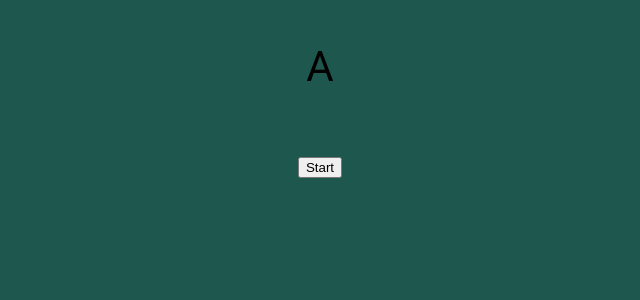
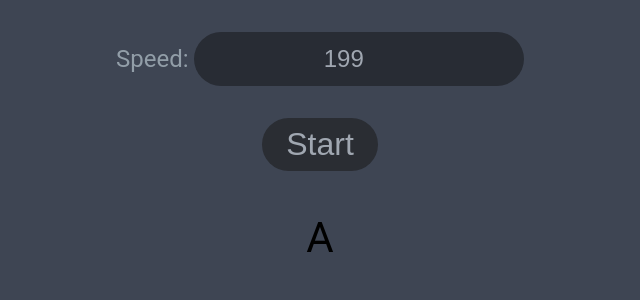
Before and after one commit to Qarls/letter-picker, a React (Create React App) app: page / in a window 1280 px wide. Shown: the top 300 px of the page, without its empty margins (320-960 px from the left). Built offline with nearby package versions, Linux system fonts and the light colour scheme.

Commit message:
add basic functionality and speed selection

```diff
--- a/src/App.css
+++ b/src/App.css
@@ -1,5 +1,25 @@
 .App {
   text-align: center;
+}
+
+label {
+  font-size: 1.5rem;
+  color: rgb(146, 158, 168);
+  align-self: center;
+}
+input {
+  background-color: #282c34;
+  border-radius: 2.5rem;
+  border: none;
+  font-size: 1.5rem;
+  color: #a0a7b1;
+  padding: 0.8rem;
+  padding-left: 1rem;
+  padding-right: 2rem;
+  text-justify: center;
+  text-align: center;
+  max-width: 22vw;
+  margin-top: 2rem;
 }
 
 .App-logo {
--- a/src/App.js
+++ b/src/App.js
@@ -1,4 +1,6 @@
+import { useState, useRef } from 'react';
 import './App.css';
+import { ReactPropTypes } from 'react';
 import Picker from './Components/Picker';
 const BASE_ALPHABET = [
   'A',
@@ -27,16 +29,28 @@ const BASE_ALPHABET = [
   'Y',
   'Z',
 ]
+
 function App() {
+  //const [speed, setSpeed] = useState(199)
+  const speed = useRef()
+
+  function handleChange(event) {
+    //setSpeed(event.target.value)
+    speed.current = event.target.value
+
+  }
+
   return (
     <>
-      <Picker style={style} letters={BASE_ALPHABET}/>
+      <label for='speed'>Speed: </label>
+      <input type='number' id='speed' onChange={handleChange} value='199'></input>
+      <Picker style={style} letters={BASE_ALPHABET} speedProp={speed.current}/>
     </>
   );
 }
 const style = {
   fontSize: '42px',
+}
 
 
-}
 export default App;
--- a/src/Components/Letter.js
+++ b/src/Components/Letter.js
@@ -1,4 +1,4 @@
-import React, {useState} from 'react'
+import React, {} from 'react'
 
 const Letter = ({letters, currentLetter}) => {
 return(
--- a/src/Components/Picker.js
+++ b/src/Components/Picker.js
@@ -1,37 +1,43 @@
-import React, {useState} from 'react'
+import React, {useState, useRef } from 'react'
 import Letter from './Letter'
+import ReactPropTypes from 'react'
 let intervalId;
-let counter;
-const Picker = ({style, letters}) => {
+let counter = 0;
+
+const Picker = ({style, letters, speedProp}) => {
   const [isRunning, toggleRunning] = useState(true);
   const [currentLetter, pickLetter] = useState(() => {
     return 0
   });
+  const speed = useRef()
+  speed.current = speedProp
+  const nextLetter = () => {
+    counter++
+    if (counter >= letters.length) {
+      counter = 0
+    }
+    pickLetter(counter)
+    return counter
+  }
 
   function handleRunClick() {
     toggleRunning(!isRunning)
-    if (isRunning  ) {
-      intervalId = setInterval(nextLetter, 500)
+    if (isRunning) {
+      intervalId = setInterval(nextLetter, speed.current)
     }
-    else
-      return clearInterval(intervalId)
-  }
-  function nextLetter() {
-    console.log(currentLetter)
-    counter = currentLetter;
-    pickLetter(prevLetter => prevLetter + 1)
-    console.log(counter);
-
+    else clearInterval(intervalId)
+    return nextLetter()
   }
 
   return (
     <div style={style}>
+        <button onClick={handleRunClick}>{isRunning ? 'Start' : 'Stop'}</button>
         <Letter currentLetter={currentLetter} letters={letters} />
-        <button onClick={handleRunClick}>{isRunning ? 'Start' : 'Stop'}</button>
-
-
     </div>
   )
 }
 
+Picker.defaultProps = {
+  speedProp: 199
+}
 export default Picker
--- a/src/index.css
+++ b/src/index.css
@@ -6,7 +6,20 @@ body {
   -webkit-font-smoothing: antialiased;
   -moz-osx-font-smoothing: grayscale;
   text-align: center;
-  background-color: #1e574d;
+  background-color: #3e4553;
+}
+
+button {
+  padding: 0.5rem;
+  padding-left: 1.5rem;
+  padding-right: 1.5rem;
+  font-size: 2rem;
+  color: #a0a7b1;
+  margin-top: 2rem;
+  background-color: #2a2d33;
+  border: none;
+  border-radius: 2rem;
+
 }
 
 code {
```
